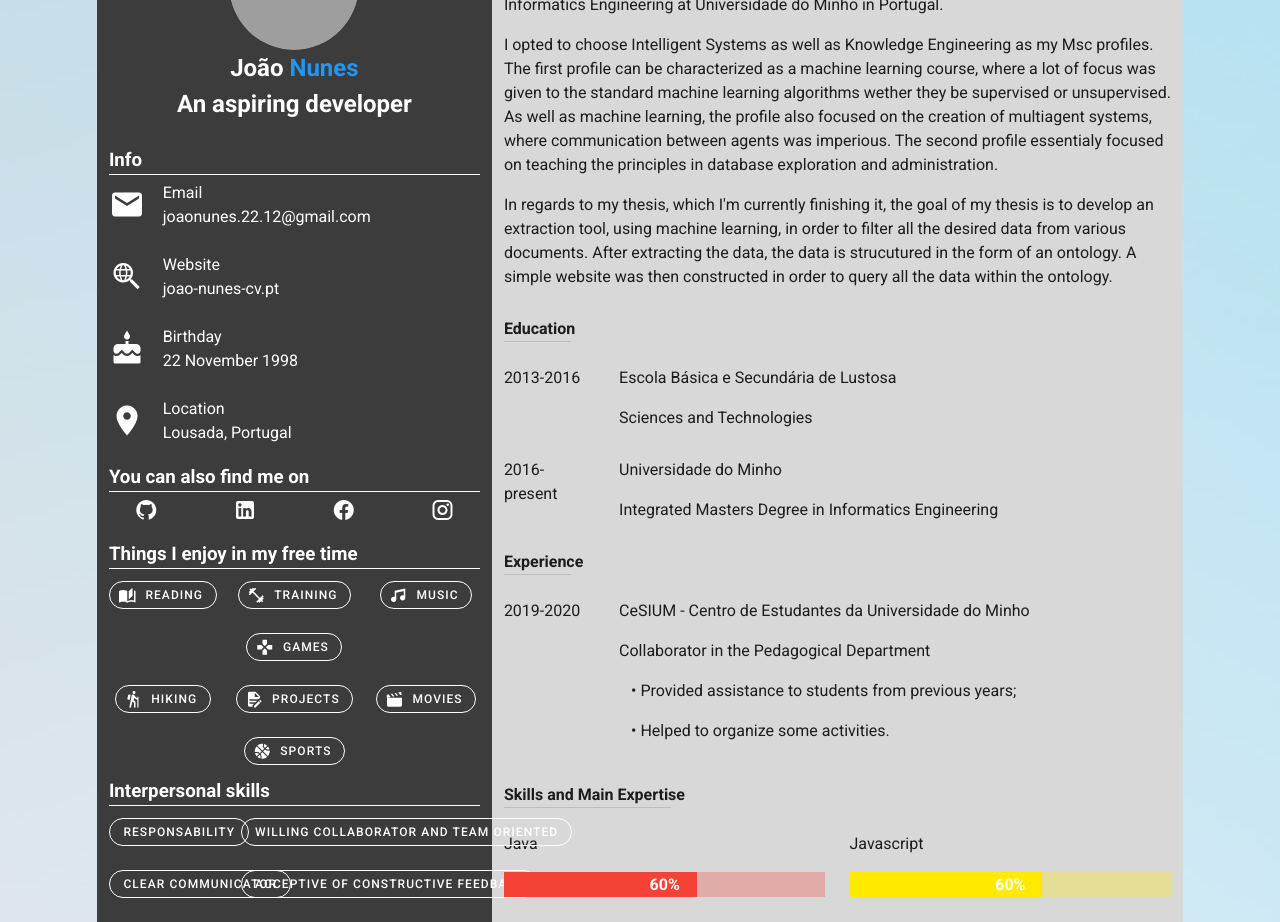
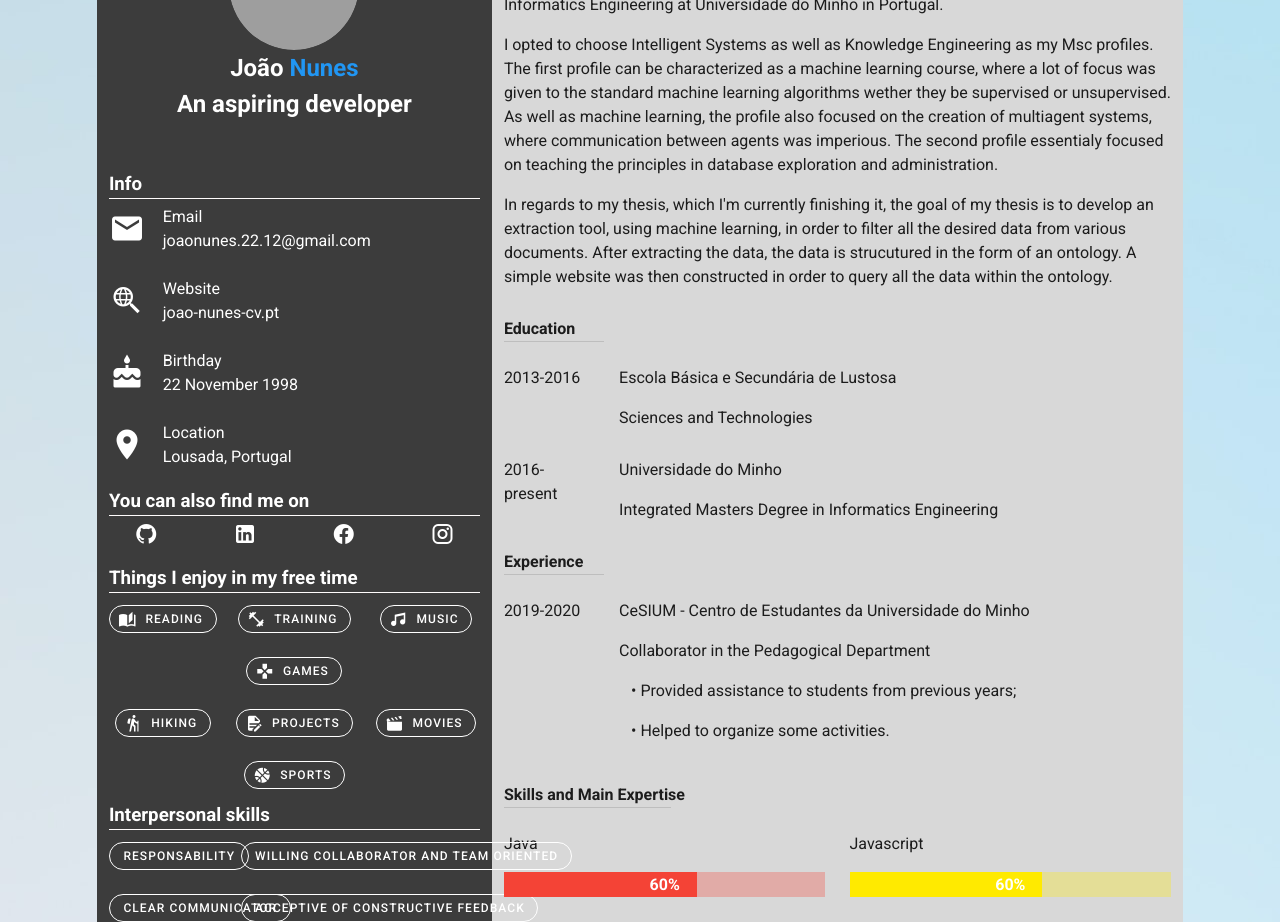
Before and after one commit to MelhorQueSVN/cv-website, a Vue app: page / in a window 1280 px wide. Shown: the part 940-1862 px from the top of the page. Built offline with nearby package versions, Linux system fonts and the light colour scheme; grey boxes are pictures that could not be loaded.

Commit message:
padding changed to medium devices to 12
and small devices to 6

```diff
--- a/src/components/aboutme/mainbar/AboutMe.vue
+++ b/src/components/aboutme/mainbar/AboutMe.vue
@@ -8,7 +8,7 @@
             </v-row>
             <!-- Consoante o tamanho do ecrã muda o width -->
             <v-divider v-if="$vuetify.breakpoint.smAndDown" width="30%" > </v-divider>
-            <v-divider v-else width="10%" > </v-divider>
+            <v-divider v-else width="15%" > </v-divider>
 
             <v-row class="pt-6">
               <v-col class="text-left">
--- a/src/components/aboutme/mainbar/Education.vue
+++ b/src/components/aboutme/mainbar/Education.vue
@@ -9,7 +9,7 @@
 
         <!-- Consoante o tamanho do ecrã muda o width -->
         <v-divider v-if="$vuetify.breakpoint.smAndDown" width="30%" > </v-divider>
-        <v-divider v-else width="10%" > </v-divider>
+        <v-divider v-else width="15%" > </v-divider>
 
         <v-row class="pt-6">
 
--- a/src/components/aboutme/mainbar/Experience.vue
+++ b/src/components/aboutme/mainbar/Experience.vue
@@ -10,7 +10,7 @@
 
         <!-- Consoante o tamanho do ecrã muda o width -->
         <v-divider v-if="$vuetify.breakpoint.smAndDown" width="30%" > </v-divider>
-        <v-divider v-else width="10%" > </v-divider>
+        <v-divider v-else width="15%" > </v-divider>
 
         <v-row class="pt-6">
 
--- a/src/components/aboutme/sidebar/GenInfo.vue
+++ b/src/components/aboutme/sidebar/GenInfo.vue
@@ -1,7 +1,7 @@
 <template>
     <div>
 
-      <h3 class="aboutMeTextColor text-left pt-6"> Info </h3>
+      <h3 class="aboutMeTextColor text-left pt-6 pt-md-12"> Info </h3>
       <v-divider class="dividerColorWhite"> </v-divider>
 
       <!-- EMAIL -->
```
